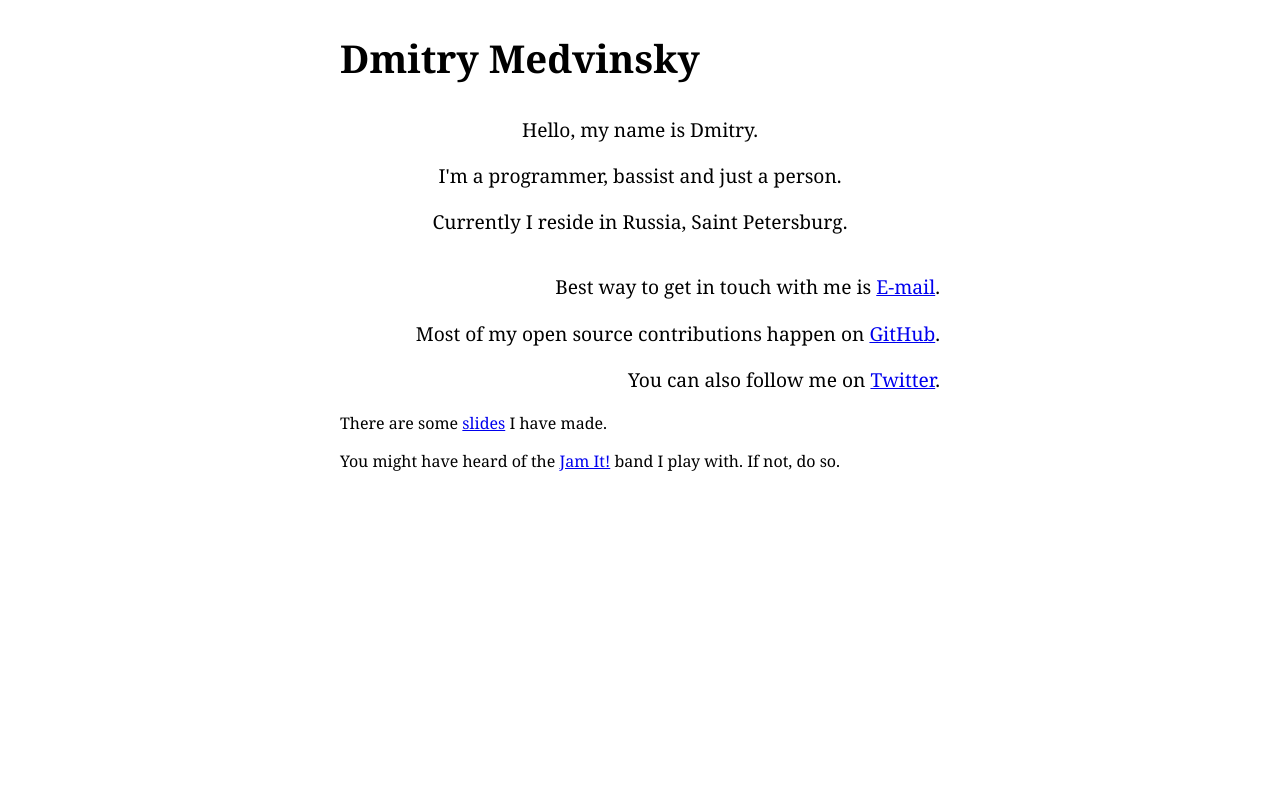
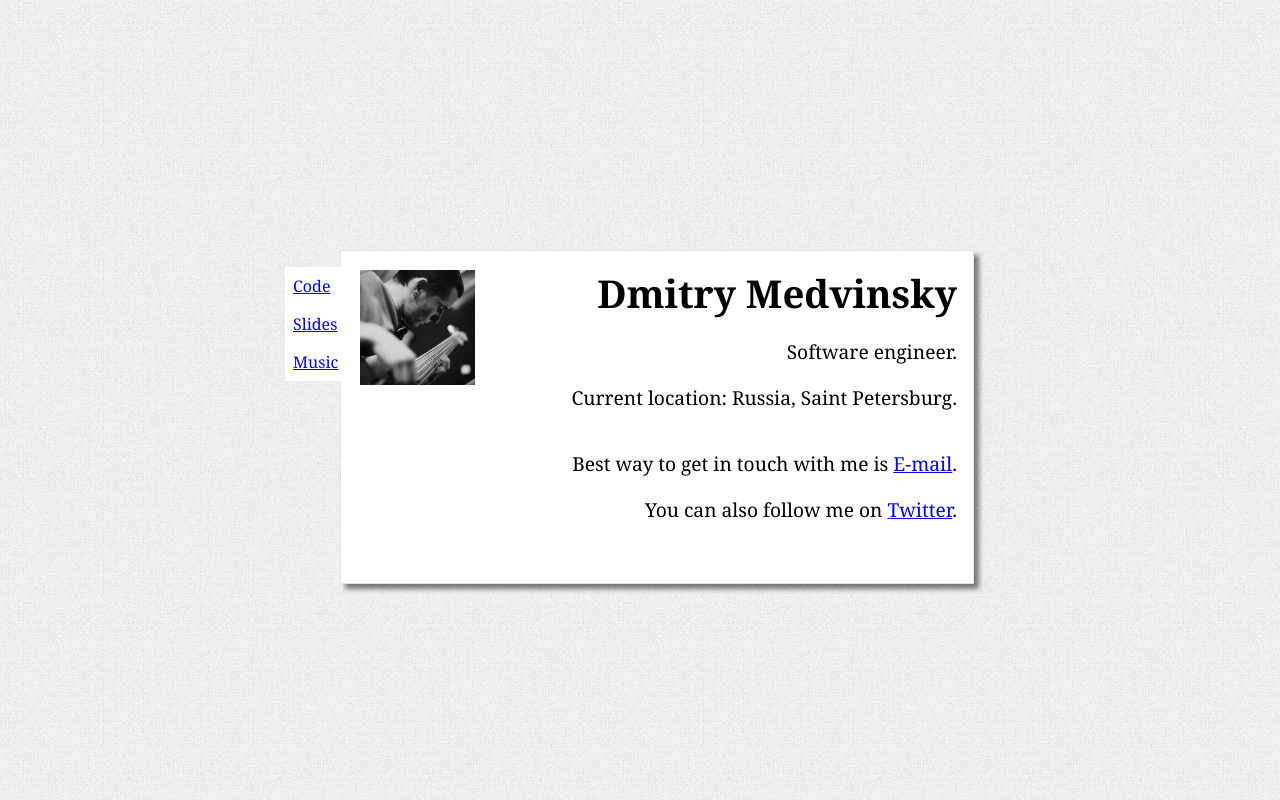
Before and after one commit to dmedvinsky/dmedvinsky.name, a plain HTML site: page index.html in a window 1280 px wide. Drawn offline with Linux system fonts and the light colour scheme; a web font is replaced by a local one.

Commit message:
Trying to redisign the thing
I'm a crappy designer. Also, this website is crappy, too.

```diff
--- a/css/index.css
+++ b/css/index.css
@@ -378,24 +378,65 @@ table {
 
 body {
     font: 100% Quando, Georgia, serif;
+    background: #eee url(../g/gray_jean.png) repeat;
 }
 .universe {
+    background: #fff;
     width: 600px;
-    margin: 1em auto;
+    height: 300px;
+    border: 1px solid rgba(0, 0, 0, .1);
+    border-radius: 1px;
+    box-shadow: 5px 5px 5px rgba(0, 0, 0, .5);
+    position: absolute;
+    left: 50%;
+    top: 50%;
+    margin: -150px 0 0 -300px;
+    padding: 1em;
 }
 
 .about {
     font-size: 120%;
 }
-.about-heading { }
+.about-heading {
+    text-align: right;
+    margin: 0;
+}
+.about-photo {
+    position: absolute;
+    left: 0.5em;
+    top: 0.5em;
+    width: 3em;
+    height: 3em;
+}
 .about-description {
-    text-align: center;
+    text-align: right;
 }
+.about-location {
+    display: block;
+}
+
 .about-contacts {
     margin: 2em 0 1em;
     text-align: right;
     font-style: normal;
 }
+
+.content-links {
+    position: absolute;
+    left: -6em;
+    top: 0;
+}
+    .content-links li {
+        list-style: none;
+        background: white;
+    }
+    .content-links li:hover {
+        background: #ccc;
+    }
+    .content-links a {
+        display: block;
+        padding: 0.5em;
+    }
 
 .back-to-main {
     height: 3em;
--- a/index.html
+++ b/index.html
@@ -12,19 +12,16 @@
     <div class="universe">
       <section class="about" itemscope itemtype="http://schema.org/Person">
         <h1 class="about-heading" itemprop="name">
+          <img class="about-photo" src="g/face.jpg" alt="" width="200" height="200" itemprop="image" />
           <span itemprop="givenName">Dmitry</span>
           <span itemprop="familyName">Medvinsky</span>
         </h1>
         <div itemprop="description" class="about-description">
           <p>
-            Hello, my name is <span itemprop="givenName">Dmitry</span>.
+            <span itemprop="jobTitle">Software engineer</span>.
           </p>
           <p>
-            I'm a <span itemprop="jobTitle">programmer</span>,
-            bassist and just a person.
-          </p>
-          <p>
-            Currently I reside in
+            Current location:
             <span itemprop="address">Russia, Saint Petersburg</span>.
           </p>
         </div>
@@ -34,20 +31,18 @@
             <a href="mailto:me@dmedvinsky.name" itemprop="email">E-mail</a>.
           </p>
           <p>
-            Most of my open source contributions happen on
-            <a href="https://github.com/dmedvinsky" itemprop="url">GitHub</a>.
-          </p>
-          <p>
             You can also follow me on
             <a href="https://twitter.com/dmedvinsky" itemprop="url">Twitter</a>.
           </p>
         </address>
       </section>
-      <section class="content-links">
-        <p>There are some <a href="slides/">slides</a> I have made.</p>
-        <p>You might have heard of the <a href="http://jamit.ru/">Jam It!</a>
-          band I play with. If not, do so.</p>
-      </section>
+      <nav class="content-links">
+        <ul>
+          <li><a href="https://github.com/dmedvinsky" title="Go to GitHub profile.">Code</a></li>
+          <li><a href="slides/" title="List of presentations I've done.">Slides</a></li>
+          <li><a href="http://jamit.ru/" title="A band I play with on a bass.">Music</a></li>
+        </ul>
+      </nav>
     </div>
   </body>
 </html>
```
Also changed, not shown: g/face.jpg (added), g/gray_jean.png (added), g/gray_jean@2X.jpg (added).
